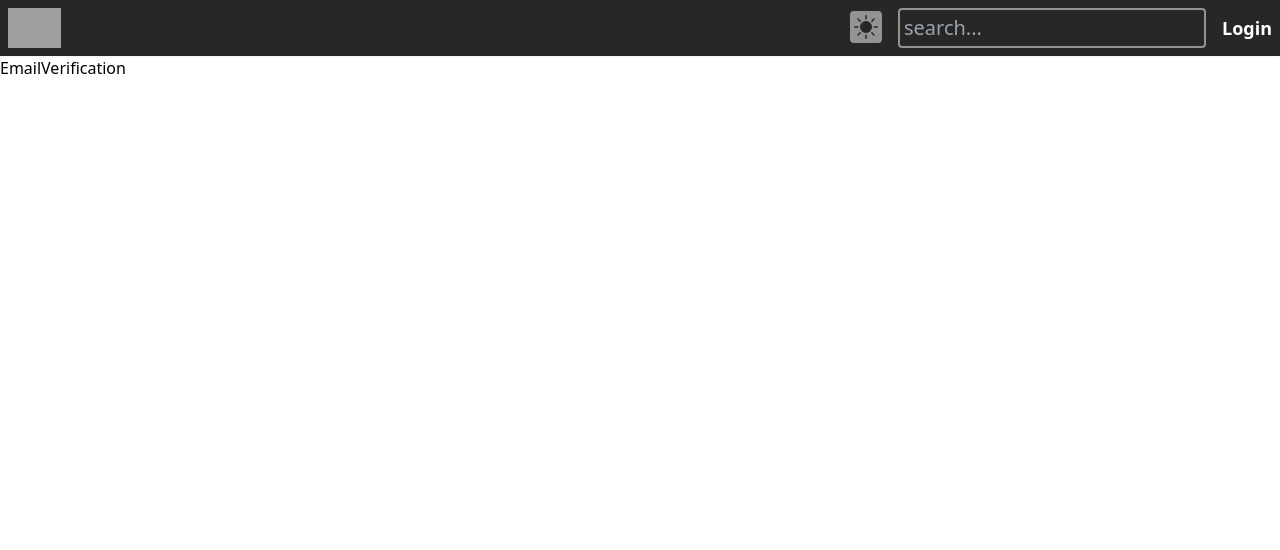
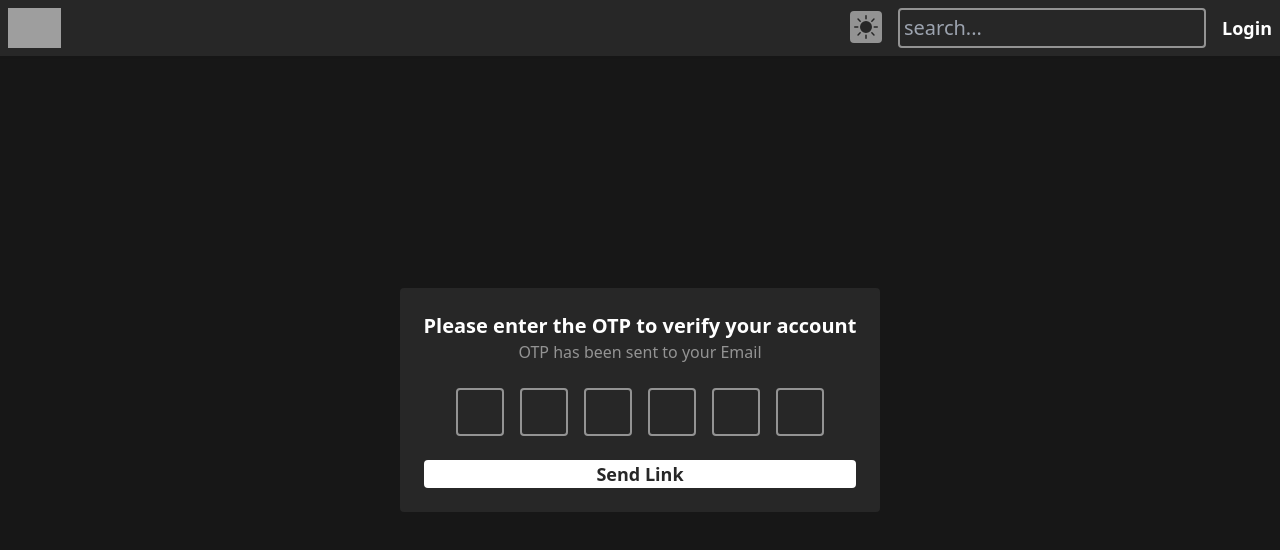
Before and after one commit to yes-im-harsh/movie_review, a React (Create React App) app in the folder frontend/: page /auth/verification in a window 1280 px wide. Shown: the top 550 px of the page. Built offline with nearby package versions, Linux system fonts and the light colour scheme; grey boxes are pictures that could not be loaded.

Commit message:
Email verification OTP form UI

```diff
--- a/frontend/src/components/auth/EmailVerification.jsx
+++ b/frontend/src/components/auth/EmailVerification.jsx
@@ -1,9 +1,39 @@
-import React from 'react'
+import { useState } from "react";
+import Container from "../Container";
+import Submit from "../form/Submit";
+import Title from "../form/Title";
+
+const OPT_Length = 6;
 
 const EmailVerification = () => {
+  const [otp, setOtp] = useState(new Array(OPT_Length).fill(""));
   return (
-    <div>EmailVerification</div>
-  )
-}
+    <div className="fixed inset-0 bg-primary -z-20 flex justify-center items-center">
+      <Container>
+        <form className="bg-secondary rounded p-6 space-y-6">
+          <div>
+            <Title>Please enter the OTP to verify your account</Title>
+            <p className="text-center text-dark-subtle">
+              OTP has been sent to your Email
+            </p>
+          </div>
 
-export default EmailVerification
+          <div className="flex justify-center items-center space-x-4">
+            {otp.map((_, index) => {
+              return (
+                <input
+                  type="number"
+                  className="w-12 h-12 border-2 border-dark-subtle focus:border-white rounded bg-transparent outline-none text-center text-white font-semibold text-xl spin-button-none"
+                />
+              );
+            })}
+          </div>
+
+          <Submit value="Send Link" />
+        </form>
+      </Container>
+    </div>
+  );
+};
+
+export default EmailVerification;
--- a/frontend/src/index.css
+++ b/frontend/src/index.css
@@ -1,3 +1,9 @@
+/* It removes the Incrementor that comes by default with type number */
+.spin-button-none::-webkit-outer-spin-button,
+.spin-button-none::-webkit-inner-spin-button {
+  appearance: none;
+}
+
 @tailwind base;
 @tailwind components;
 @tailwind utilities;
```
